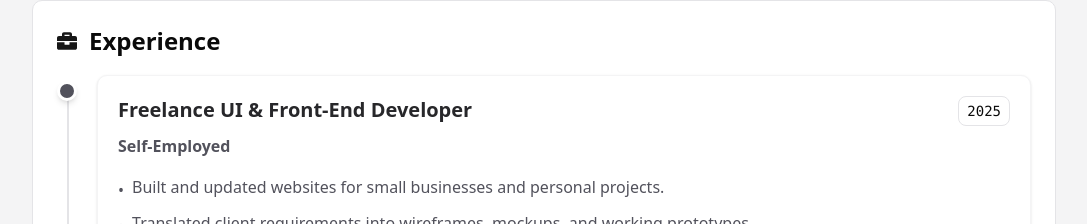
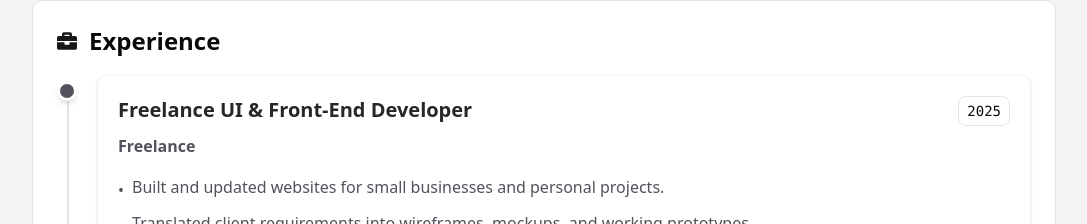
Before and after one commit to vardsz13/my-porfolio, a React (Vite) app: page / in a window 1280 px wide. Shown: the part 1119-1343 px from the top of the page, without its empty margins (96-1183 px from the left). Built offline with nearby package versions, Linux system fonts and the light colour scheme.

Commit message:
change detail

```diff
--- a/src/data/experiences.ts
+++ b/src/data/experiences.ts
@@ -3,7 +3,7 @@ import { ExperienceItem } from "@/types/experience";
 export const experiences: ExperienceItem[] = [
     {
     title: "Freelance UI & Front-End Developer",
-    company: "Self-Employed",
+    company: "Freelance",
     year: "2025",
     description: [
       "Built and updated websites for small businesses and personal projects.",
```
